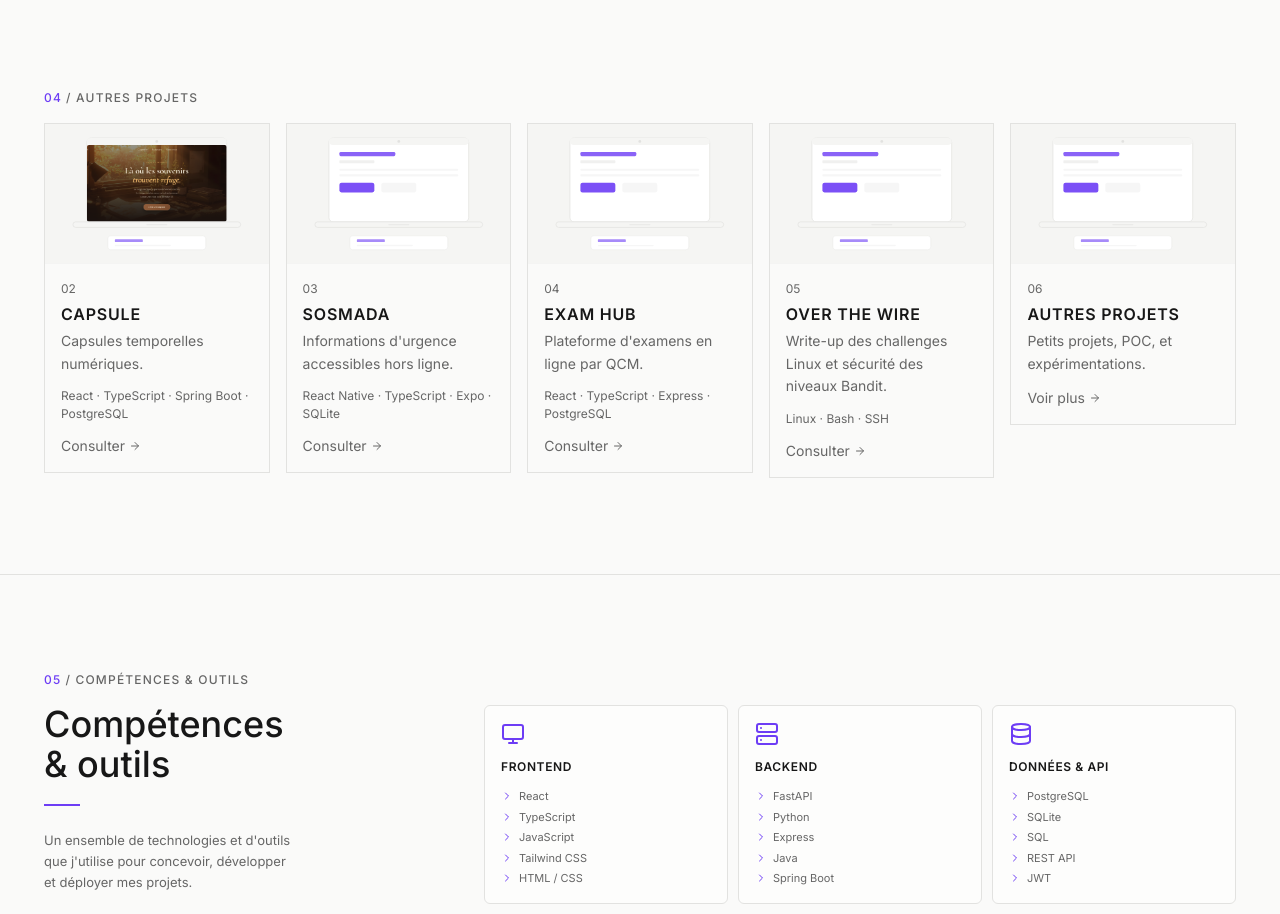
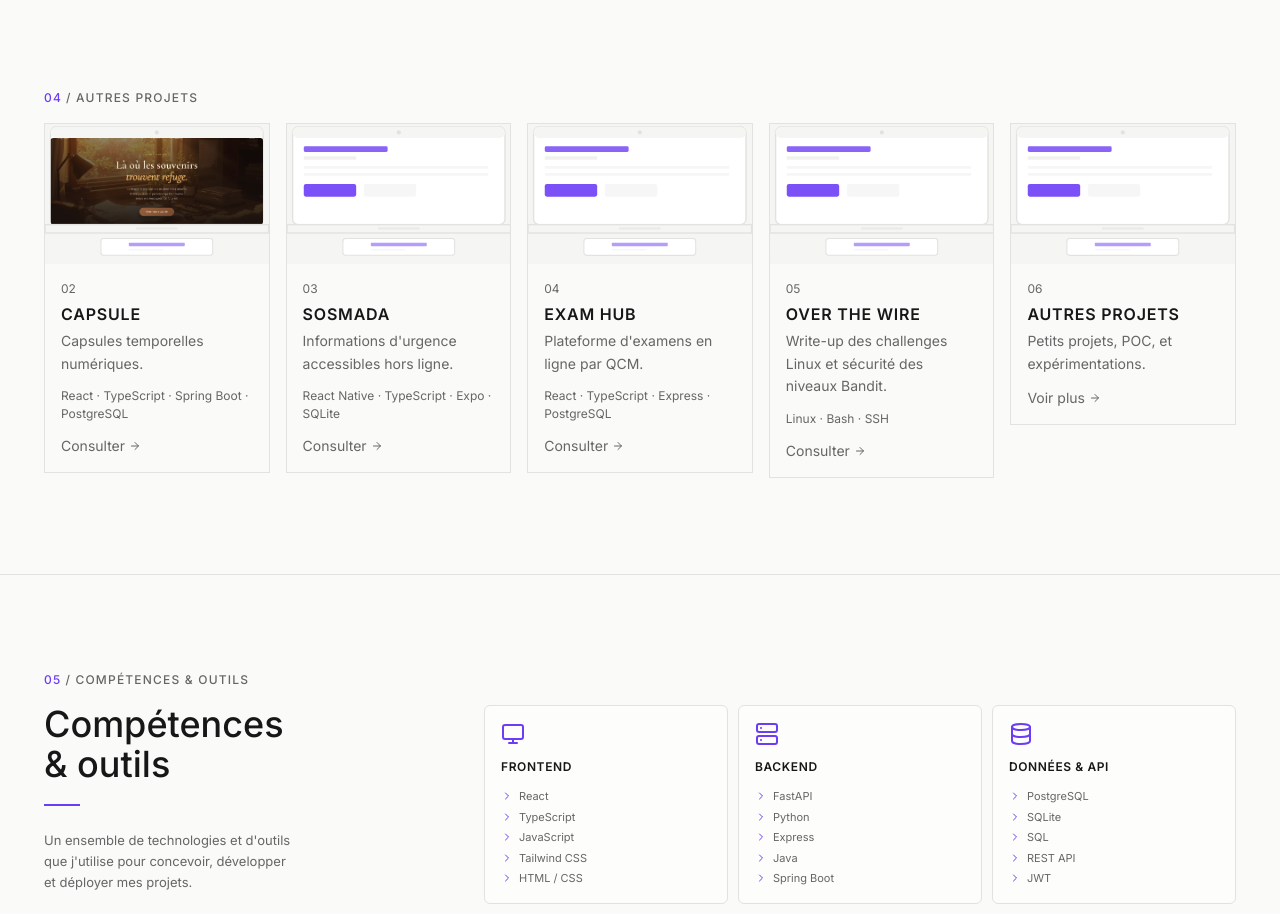
Before and after one commit to ItokianaRAKT/portfolio, a React (Vite) app: page / in a window 1280 px wide. Shown: the part 2200-3114 px from the top of the page. Built offline with nearby package versions, Linux system fonts and the light colour scheme.

Commit message:
feat: maximize laptop size in project card + thicker borders

```diff
--- a/src/components/ProjectCard.tsx
+++ b/src/components/ProjectCard.tsx
@@ -26,31 +26,31 @@ export function ProjectCard({ project }: ProjectCardProps) {
           <defs>
             {project.image && (
               <clipPath id={`clip-card-${project.id}`}>
-                <rect x="60" y="30" width="200" height="110" rx="3" />
+                <rect x="8" y="20" width="304" height="124" rx="4" />
               </clipPath>
             )}
           </defs>
           <rect width="320" height="200" fill={bgColor} />
-          <rect x="60" y="20" width="200" height="120" rx="6" fill={screenColor} stroke={borderColor} strokeWidth="1" />
-          <rect x="60" y="20" width="200" height="10" rx="6" fill={bgColor} />
-          <circle cx="160" cy="25" r="2" fill={borderColor} />
+          <rect x="8" y="4" width="304" height="140" rx="8" fill={screenColor} stroke={borderColor} strokeWidth="2" />
+          <rect x="8" y="4" width="304" height="16" rx="8" fill={bgColor} />
+          <circle cx="160" cy="12" r="3" fill={borderColor} />
           {project.image ? (
-            <image href={project.image} x="60" y="30" width="200" height="110" clipPath={`url(#clip-card-${project.id})`} preserveAspectRatio="xMidYMid slice" />
+            <image href={project.image} x="8" y="20" width="304" height="124" clipPath={`url(#clip-card-${project.id})`} preserveAspectRatio="xMidYMid slice" />
           ) : (
             <>
-              <rect x="75" y="40" width="80" height="6" rx="2" fill={accentColor} opacity="0.8" />
-              <rect x="75" y="52" width="50" height="4" rx="1" fill={borderColor} opacity="0.5" />
-              <rect x="75" y="64" width="170" height="3" rx="1" fill={borderColor} opacity="0.3" />
-              <rect x="75" y="72" width="170" height="3" rx="1" fill={borderColor} opacity="0.3" />
-              <rect x="75" y="84" width="50" height="14" rx="3" fill={accentColor} opacity="0.9" />
-              <rect x="135" y="84" width="50" height="14" rx="3" fill={borderColor} opacity="0.3" />
+              <rect x="24" y="32" width="120" height="8" rx="2" fill={accentColor} opacity="0.8" />
+              <rect x="24" y="46" width="75" height="5" rx="1" fill={borderColor} opacity="0.5" />
+              <rect x="24" y="60" width="264" height="4" rx="1" fill={borderColor} opacity="0.3" />
+              <rect x="24" y="70" width="264" height="4" rx="1" fill={borderColor} opacity="0.3" />
+              <rect x="24" y="86" width="75" height="18" rx="3" fill={accentColor} opacity="0.9" />
+              <rect x="110" y="86" width="75" height="18" rx="3" fill={borderColor} opacity="0.3" />
             </>
           )}
-          <rect x="40" y="140" width="240" height="8" rx="4" fill={bgColor} stroke={borderColor} strokeWidth="1" />
-          <rect x="145" y="143" width="30" height="2" rx="1" fill={borderColor} opacity="0.5" />
-          <rect x="90" y="160" width="140" height="20" rx="4" fill={screenColor} stroke={borderColor} strokeWidth="0.5" />
-          <rect x="100" y="165" width="40" height="4" rx="1" fill={accentColor} opacity="0.6" />
-          <rect x="100" y="173" width="80" height="2" rx="1" fill={borderColor} opacity="0.3" />
+          <rect x="0" y="144" width="320" height="12" rx="0" fill={bgColor} stroke={borderColor} strokeWidth="2" />
+          <rect x="130" y="148" width="60" height="3" rx="1.5" fill={borderColor} opacity="0.6" />
+          <rect x="80" y="164" width="160" height="24" rx="4" fill={screenColor} stroke={borderColor} strokeWidth="1.5" />
+          <rect x="120" y="170" width="80" height="5" rx="1" fill={accentColor} opacity="0.5" />
+          <rect x="120" y="179" width="50" height="2" rx="1" fill={borderColor} opacity="0.3" />
         </svg>
       </div>
 
```
